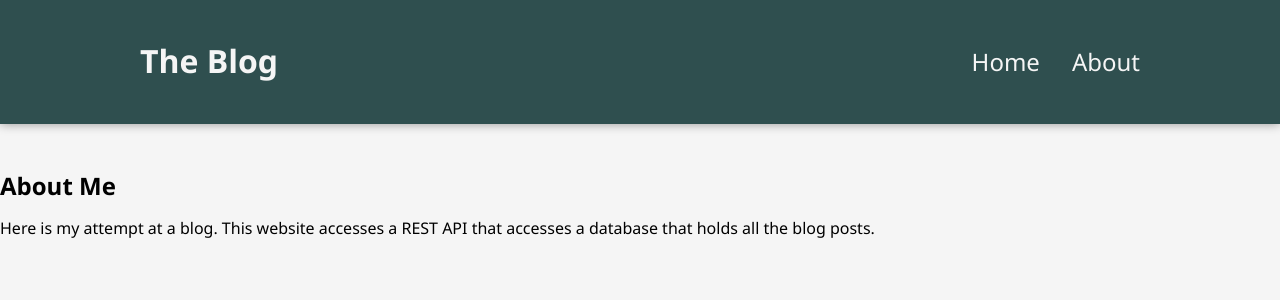
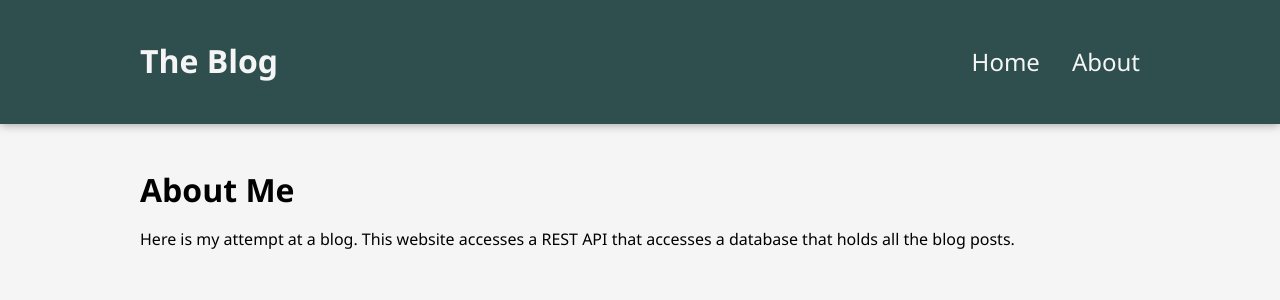
Before and after one commit to atklenner/blog-reader, a React (Create React App) app: page /about in a window 1280 px wide. Shown: the top 300 px of the page. Built offline with nearby package versions, Linux system fonts and the light colour scheme.

Commit message:
Finish about page

```diff
--- a/src/routes/About.js
+++ b/src/routes/About.js
@@ -1,15 +1,18 @@
 import Header from "../components/Header";
+import styles from "../styles/About.module.css";
 
 export default function About() {
   return (
     <>
-      <Header></Header>
+      <Header />
       <main>
-        <h2>About Me</h2>
-        <p>
-          Here is my attempt at a blog. This website accesses a REST API that
-          accesses a database that holds all the blog posts.
-        </p>
+        <div className={styles.container}>
+          <h1>About Me</h1>
+          <p>
+            Here is my attempt at a blog. This website accesses a REST API that
+            accesses a database that holds all the blog posts.
+          </p>
+        </div>
       </main>
     </>
   );
--- a/src/routes/BlogPost.js
+++ b/src/routes/BlogPost.js
@@ -36,7 +36,9 @@ export default function BlogPost() {
       <main className={styles.container}>
         <h1 className={styles.post__title}>{blogPost.title}</h1>
         <p className={styles.post__author}>Written by: {blogPost.author}</p>
-        <p className={styles.post__date}>{blogPost.date}</p>
+        <p className={styles.post__date}>
+          {new Date(blogPost.date).toLocaleString()}
+        </p>
         <p className={styles.post__body}>{blogPost.body}</p>
         <p className={styles.post__tags}>{blogPost.tags}</p>
         <hr></hr>
--- /dev/null
+++ b/src/styles/About.module.css
@@ -0,0 +1,4 @@
+.container {
+  max-width: var(--max-width);
+  margin: 0 auto;
+}
```
